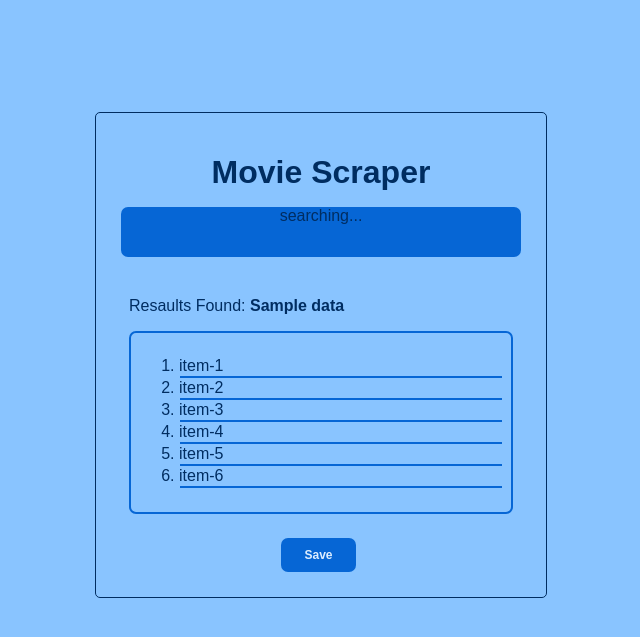
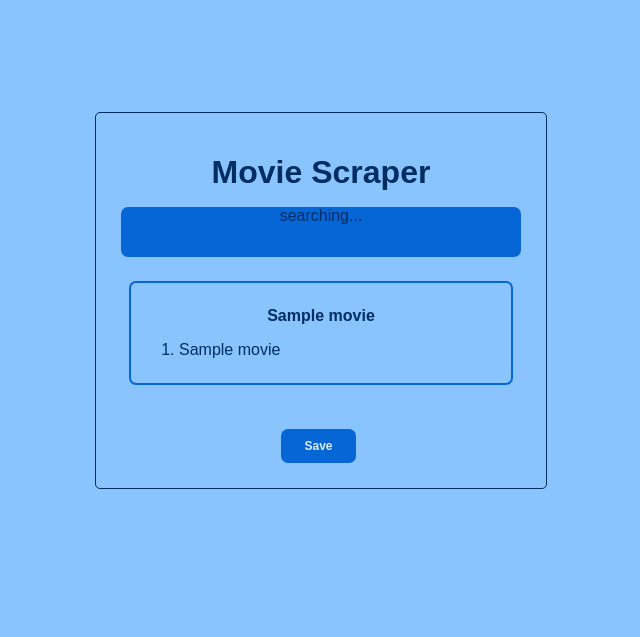
Before and after one commit to esmond-adjei/web-scraper, a Django app: template src/webscraper-back/templates/progress.html in a window 1280 px wide. Shown: the top 637 px of the page, without its empty margins (319-959 px from the left). Run offline with Django 4.2, Linux system fonts and the light colour scheme; the template is opened without the code that fills it: most values are stand-ins (such as "Sample title", 1, 10 or a date in 2020).

Commit message:
modified:   src/webscraper-back/base/__pycache__/views.cpython-310.pyc 	modified:   src/webscraper-back/base/views.py 	modified:   src/webscraper-back/static/progress.css 	modified:   src/webscraper-back/templates/progress.html

```diff
--- a/src/webscraper-back/static/progress.css
+++ b/src/webscraper-back/static/progress.css
@@ -53,6 +53,7 @@ hr{
     border: solid 2px var(--blue);
     border-radius: 7px;
     padding: 0.5rem;
+    margin-bottom: 20px;
 }
 
 
--- a/src/webscraper-back/templates/progress.html
+++ b/src/webscraper-back/templates/progress.html
@@ -18,17 +18,16 @@
             <p>searching...</p>
         </div>
         <div class="results">
-            <p>Resaults Found: <b>{{data}}</b></p>
+        {% for movie, links in scraped_data.items %}
             <div class="data">
+                <p style="text-align: center;"><b>{{movie}}</b></p>
                 <ol class="data-items">
-                    <li class="item-1">item-1</li><hr>
-                    <li class="item-2">item-2</li><hr>
-                    <li class="item-3">item-3</li><hr>
-                    <li class="item-4">item-4</li><hr>
-                    <li class="item-5">item-5</li><hr>
-                    <li class="item-6">item-6</li><hr>
+                    {% for link in links %}
+                    <li><a href={{link}}> {{movie}} </a></li>
+                    {% endfor %}
                 </ol>
             </div>
+        {% endfor %}
         </div>
         <button><a href="/index.html">Save</a></button>
     </div>
```
Also changed, not shown: src/webscraper-back/base/views.py (+5 -2 lines).
